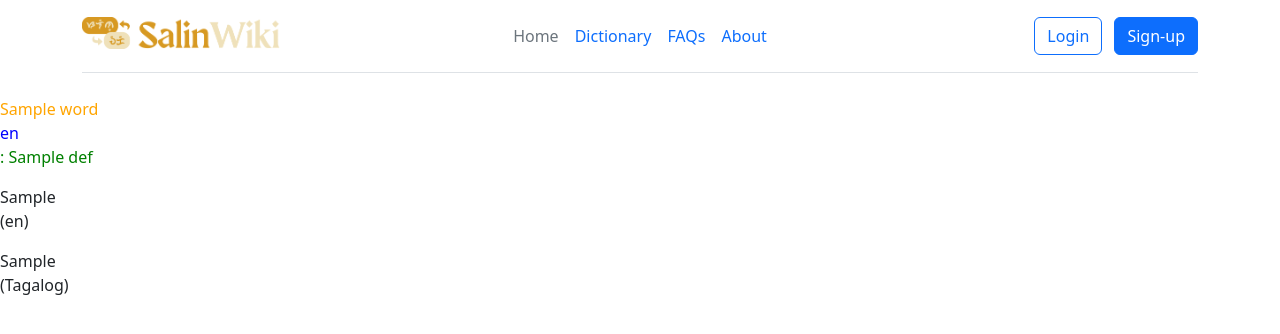
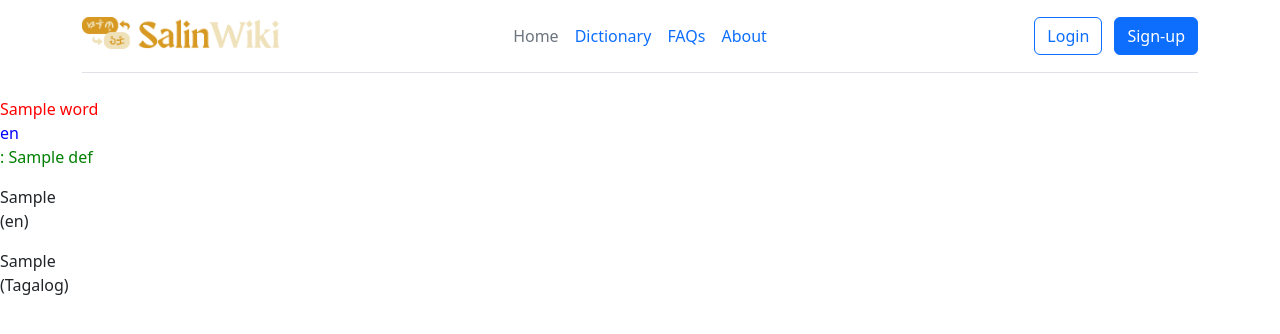
Before and after one commit to clavecillascc/Salin-Wiki, a Flask app: template templates/1_dictionary.html in a window 1280 px wide. Shown: the top 334 px of the page. Run offline with Flask 3, Linux system fonts and the light colour scheme; the template is opened without the code that fills it: most values are stand-ins (such as "Sample title", 1, 10 or a date in 2020).

Commit message:
test commit(3)

```diff
--- a/static/styles/1_dictionary.css
+++ b/static/styles/1_dictionary.css
@@ -1,5 +1,5 @@
 .word{
-  color: orange;
+  color: red;
 }
 .lang{
   color: blue;
```
